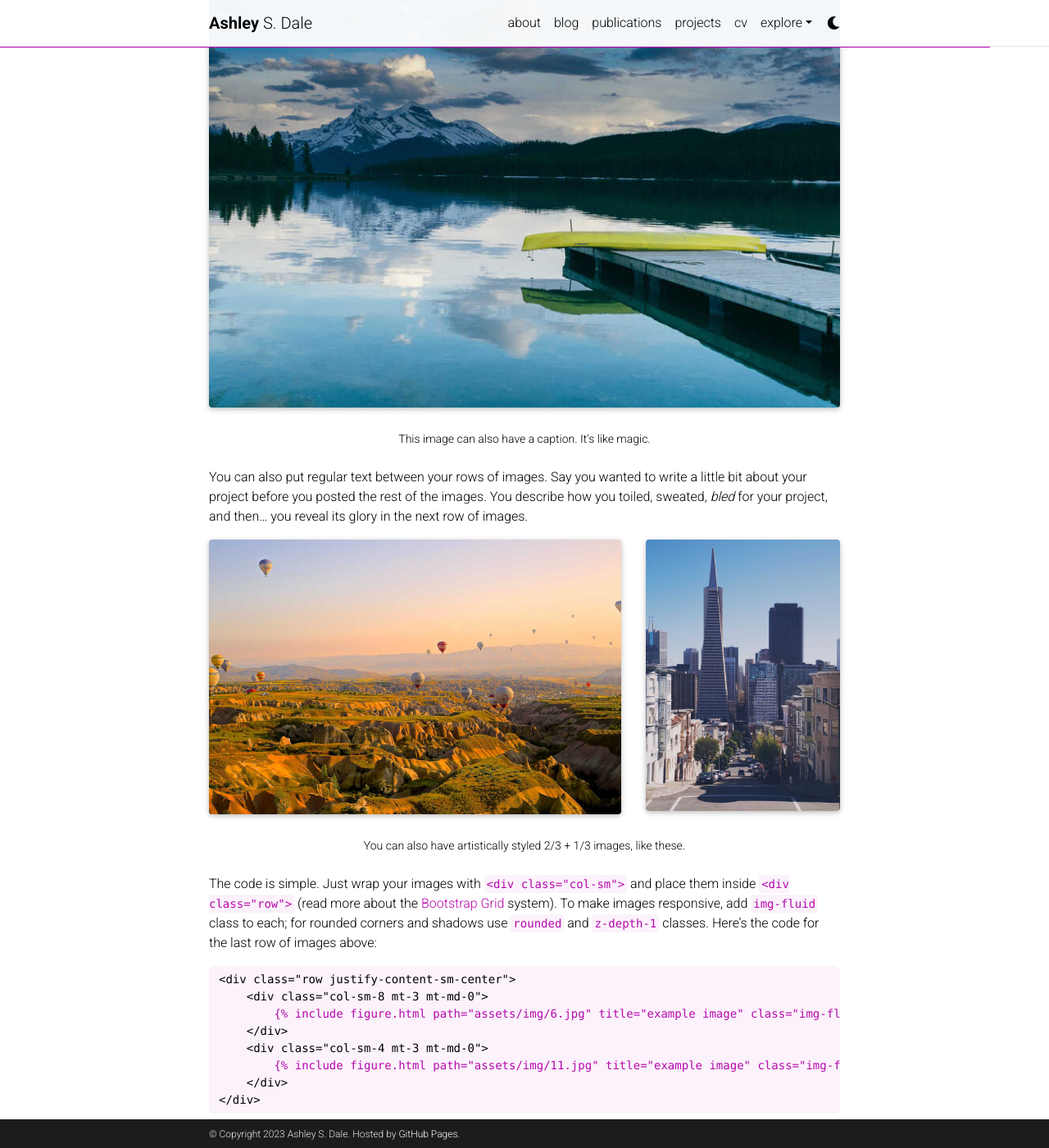
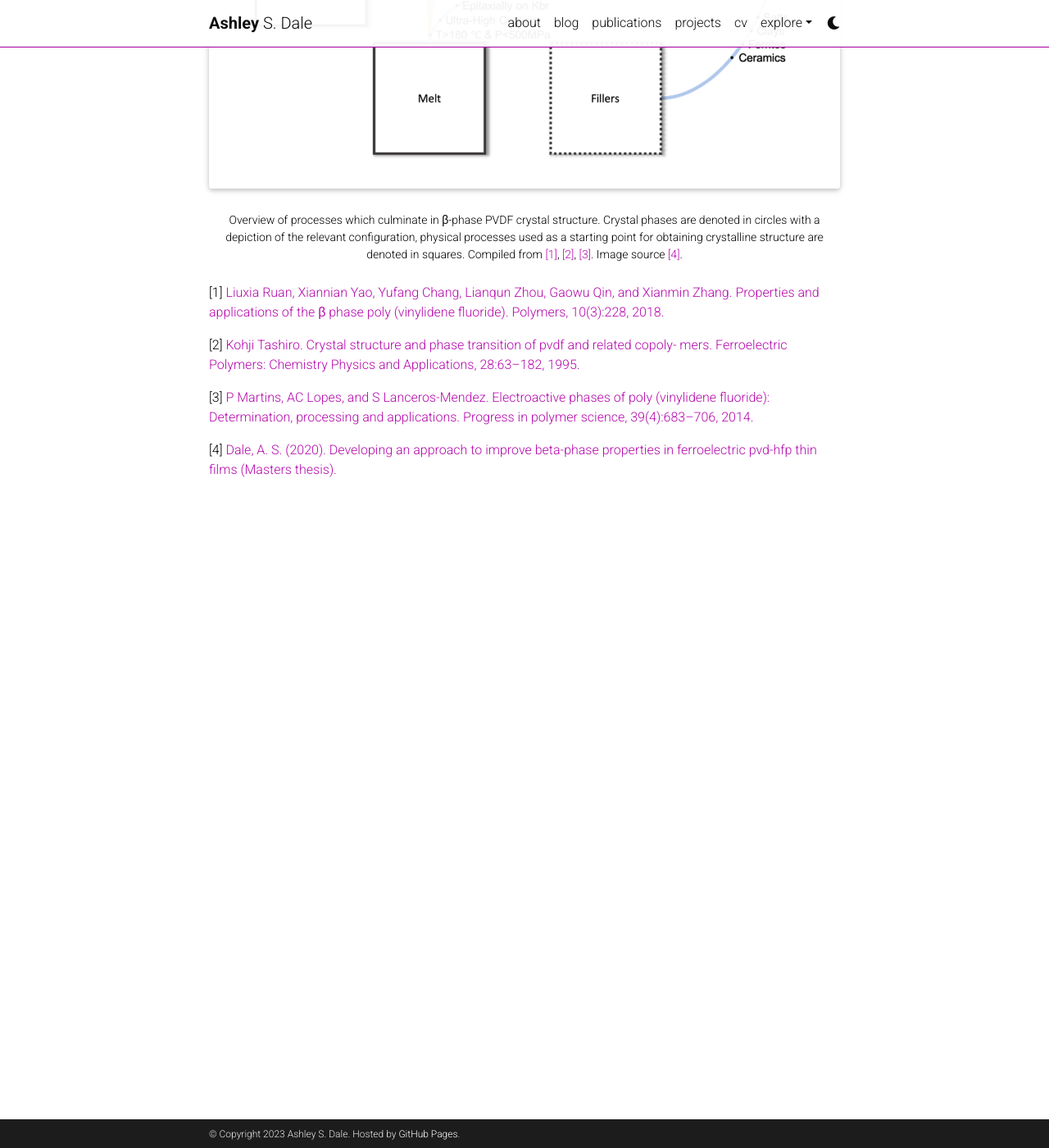
Before and after one commit to daleas0120/OLD_daleas0120.github.io, a Jekyll site: the page built from _projects/5_project.md, in a window 1280 px wide and 1400 px high, scrolled down 740 px. Shown: the whole window at 82% size. Built offline with Jekyll 4.4.1, drawn with Linux system fonts in a browser that asks for light colours; comment, search, counter and statistics services are not loaded; a style sheet for code colours, icons or effects is not loaded; some of the changed text lies outside the part shown.

Commit message:
update projects

````diff
--- a/_projects/5_project.md
+++ b/_projects/5_project.md
@@ -1,80 +1,26 @@
 ---
 layout: page
-title: project 5
-description: a project with a background image
-img: assets/img/1.jpg
-importance: 3
-category: fun
+title: Improving β-phase PVDF
+description: Rehabilitation of Langmuir-Blodgett Deposition system
+img: assets/img/beta_phase_approaches.png
+importance: 6
+category: physics
 ---
-
-Every project has a beautiful feature showcase page.
-It's easy to include images in a flexible 3-column grid format.
-Make your photos 1/3, 2/3, or full width.
-
-To give your project a background in the portfolio page, just add the img tag to the front matter like so:
-
-    ---
-    layout: page
-    title: project
-    description: a project with a background image
-    img: /assets/img/12.jpg
-    ---
 
 <div class="row">
     <div class="col-sm mt-3 mt-md-0">
-        {% include figure.html path="assets/img/1.jpg" title="example image" class="img-fluid rounded z-depth-1" %}
-    </div>
-    <div class="col-sm mt-3 mt-md-0">
-        {% include figure.html path="assets/img/3.jpg" title="example image" class="img-fluid rounded z-depth-1" %}
-    </div>
-    <div class="col-sm mt-3 mt-md-0">
-        {% include figure.html path="assets/img/5.jpg" title="example image" class="img-fluid rounded z-depth-1" %}
+        {% include figure.html path="assets/img/beta_phase_approaches.png" title="Paths to β-phase PVDF" class="img-fluid rounded z-depth-1" %}
     </div>
 </div>
 <div class="caption">
-    Caption photos easily. On the left, a road goes through a tunnel. Middle, leaves artistically fall in a hipster photoshoot. Right, in another hipster photoshoot, a lumberjack grasps a handful of pine needles.
-</div>
-<div class="row">
-    <div class="col-sm mt-3 mt-md-0">
-        {% include figure.html path="assets/img/5.jpg" title="example image" class="img-fluid rounded z-depth-1" %}
-    </div>
-</div>
-<div class="caption">
-    This image can also have a caption. It's like magic.
-</div>
-
-You can also put regular text between your rows of images.
-Say you wanted to write a little bit about your project before you posted the rest of the images.
-You describe how you toiled, sweated, *bled* for your project, and then... you reveal its glory in the next row of images.
-
-
-<div class="row justify-content-sm-center">
-    <div class="col-sm-8 mt-3 mt-md-0">
-        {% include figure.html path="assets/img/6.jpg" title="example image" class="img-fluid rounded z-depth-1" %}
-    </div>
-    <div class="col-sm-4 mt-3 mt-md-0">
-        {% include figure.html path="assets/img/11.jpg" title="example image" class="img-fluid rounded z-depth-1" %}
-    </div>
-</div>
-<div class="caption">
-    You can also have artistically styled 2/3 + 1/3 images, like these.
+    Overview of processes which culminate in β-phase PVDF crystal structure. Crystal phases are denoted in circles with a depiction of the relevant configuration, physical processes used as a starting point for obtaining crystalline structure are denoted in squares. Compiled from <a href="https://www.mdpi.com/2073-4360/10/3/228">[1]</a>, <a href="https://books.google.com/books?id=_M8B6ISHxFUC&lpg=PA63&ots=Q_-y2SgSO3&dq=Kohji%20Tashiro.%20Crystal%20structure%20and%20phase%20transition%20of%20pvdf%20and%20related%20copoly-%20mers.%20Ferroelectric%20Polymers%3A%20Chemistry%20Physics%20and%20Applications%2C%2028%3A63%E2%80%93182%2C%201995.&lr&pg=PA63#v=onepage&q&f=false">[2]</a>, <a href="https://www.sciencedirect.com/science/article/abs/pii/S0079670013000865">[3]</a>.  Image source <a href="https://scholarworks.iupui.edu/handle/1805/22686">[4]</a>.
 </div>
 
 
-The code is simple.
-Just wrap your images with `<div class="col-sm">` and place them inside `<div class="row">` (read more about the <a href="https://getbootstrap.com/docs/4.4/layout/grid/">Bootstrap Grid</a> system).
-To make images responsive, add `img-fluid` class to each; for rounded corners and shadows use `rounded` and `z-depth-1` classes.
-Here's the code for the last row of images above:
+[1] <a href="https://www.mdpi.com/2073-4360/10/3/228">Liuxia Ruan, Xiannian Yao, Yufang Chang, Lianqun Zhou, Gaowu Qin, and Xianmin Zhang. Properties and applications of the β phase poly (vinylidene fluoride). Polymers, 10(3):228, 2018.</a>
 
-{% raw %}
-```html
-<div class="row justify-content-sm-center">
-    <div class="col-sm-8 mt-3 mt-md-0">
-        {% include figure.html path="assets/img/6.jpg" title="example image" class="img-fluid rounded z-depth-1" %}
-    </div>
-    <div class="col-sm-4 mt-3 mt-md-0">
-        {% include figure.html path="assets/img/11.jpg" title="example image" class="img-fluid rounded z-depth-1" %}
-    </div>
-</div>
-```
-{% endraw %}
+[2] <a href="https://books.google.com/books?id=_M8B6ISHxFUC&lpg=PA63&ots=Q_-y2SgSO3&dq=Kohji%20Tashiro.%20Crystal%20structure%20and%20phase%20transition%20of%20pvdf%20and%20related%20copoly-%20mers.%20Ferroelectric%20Polymers%3A%20Chemistry%20Physics%20and%20Applications%2C%2028%3A63%E2%80%93182%2C%201995.&lr&pg=PA63#v=onepage&q&f=false">Kohji Tashiro. Crystal structure and phase transition of pvdf and related copoly- mers. Ferroelectric Polymers: Chemistry Physics and Applications, 28:63–182, 1995.</a>
+
+[3] <a href="https://www.sciencedirect.com/science/article/abs/pii/S0079670013000865">P Martins, AC Lopes, and S Lanceros-Mendez. Electroactive phases of poly (vinylidene fluoride): Determination, processing and applications. Progress in polymer science, 39(4):683–706, 2014.</a>
+
+[4] <a href="https://scholarworks.iupui.edu/handle/1805/22686">Dale, A. S. (2020). Developing an approach to improve beta-phase properties in ferroelectric pvd-hfp thin films (Masters thesis).</a>
````
Also changed, not shown: _pages/projects.md (+1 -1 lines), _projects/1_project.md (+1 -1 lines), _projects/2_project.md (+1 -1 lines), _projects/3_project.md (+4 -4 lines), _projects/4_project.md (+1 -1 lines), assets/img/beta_phase_approaches.png (added).
